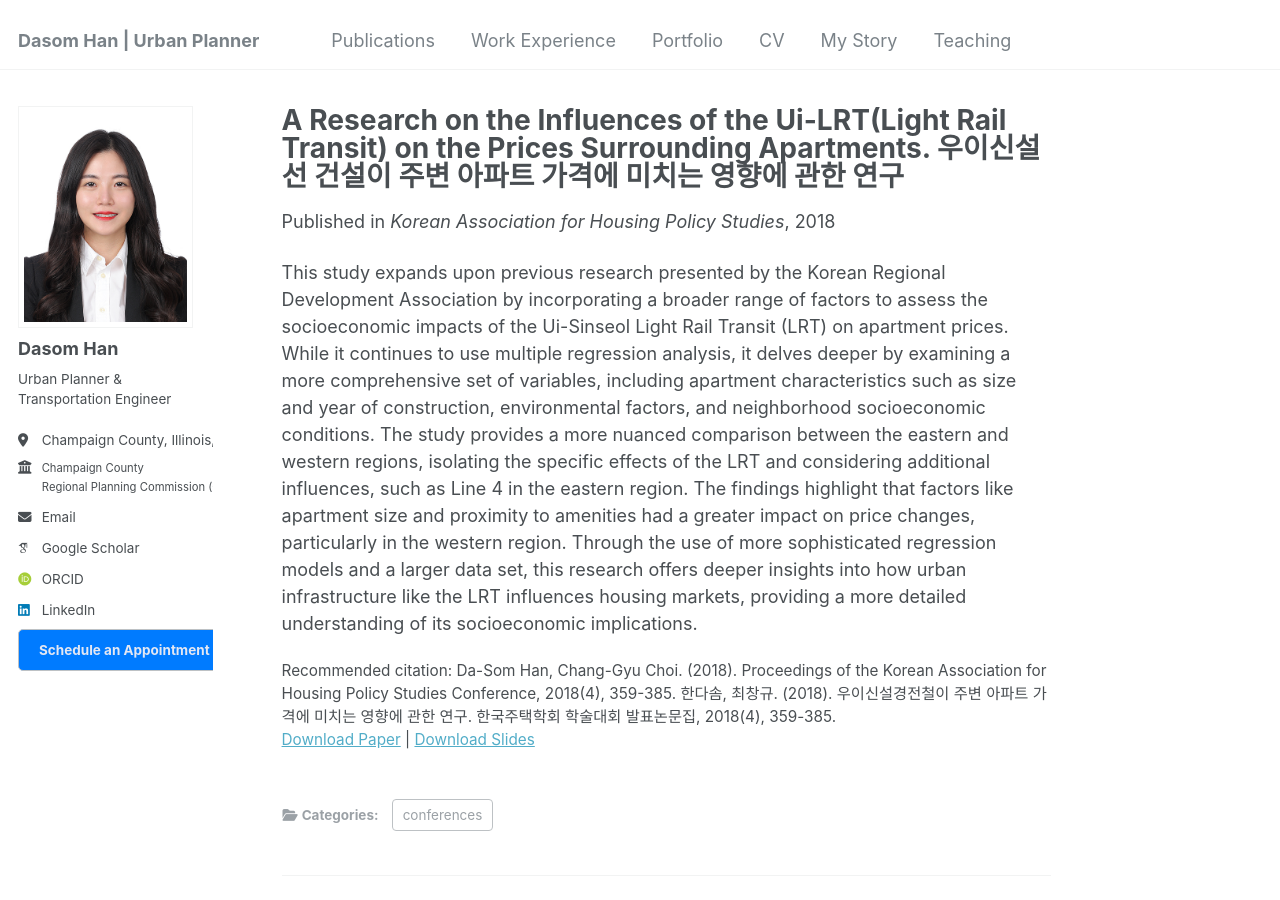
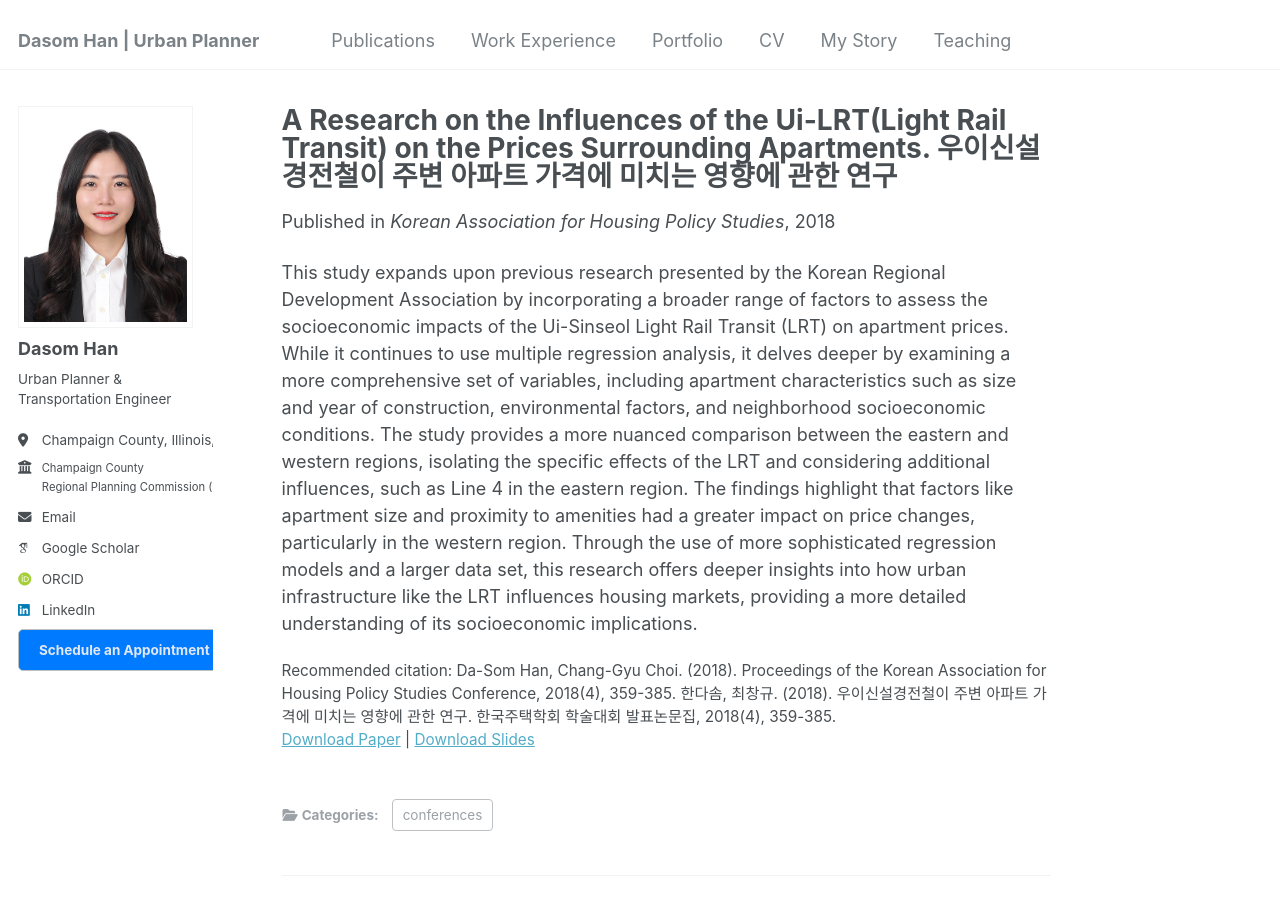
Before and after one commit to dasomh/dasomh.github.io, a Jekyll site: the page built from _publications/2018-10-01-paper-title-number-1.md, in a window 1280 px wide and 900 px high. Built offline with Jekyll 4.4.1, drawn with Linux system fonts in a browser that asks for light colours; some web fonts are replaced.

Commit message:
Update 2018-10-01-paper-title-number-1.md

```diff
--- a/_publications/2018-10-01-paper-title-number-1.md
+++ b/_publications/2018-10-01-paper-title-number-1.md
@@ -1,5 +1,5 @@
 ---
-title: "A Research on the Influences of the Ui-LRT(Light Rail Transit) on the Prices Surrounding Apartments. 우이신설선 건설이 주변 아파트 가격에 미치는 영향에 관한 연구"
+title: "A Research on the Influences of the Ui-LRT(Light Rail Transit) on the Prices Surrounding Apartments. 우이신설경전철이 주변 아파트 가격에 미치는 영향에 관한 연구"
 collection: publications
 category: conferences
 permalink: /publication/2009-10-01-paper-title-number-1
```
